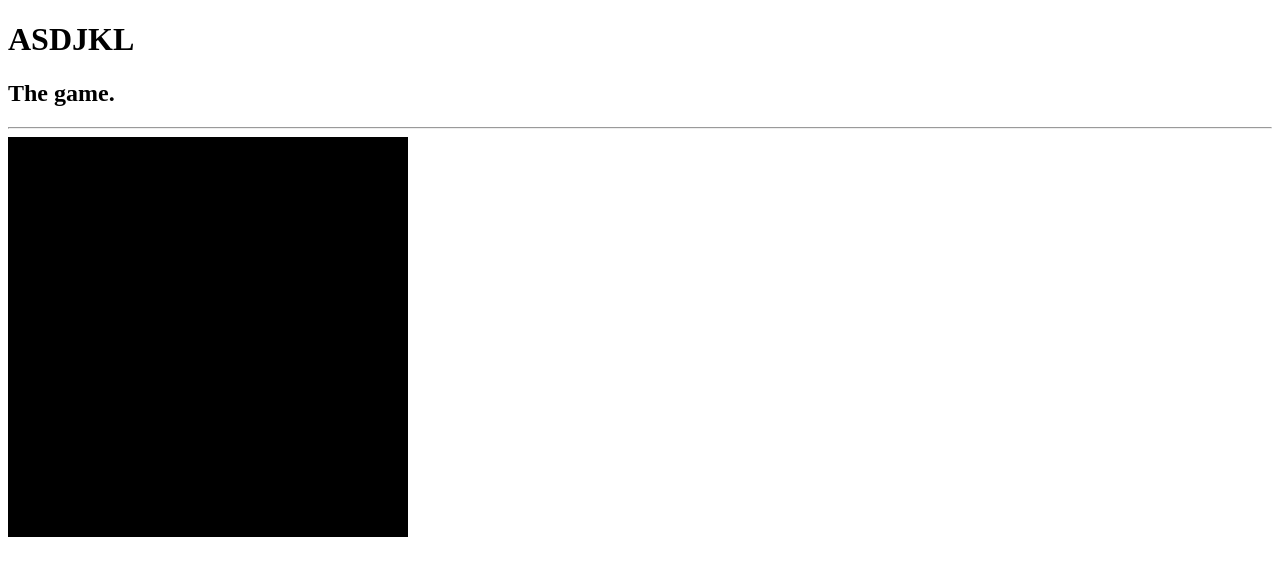
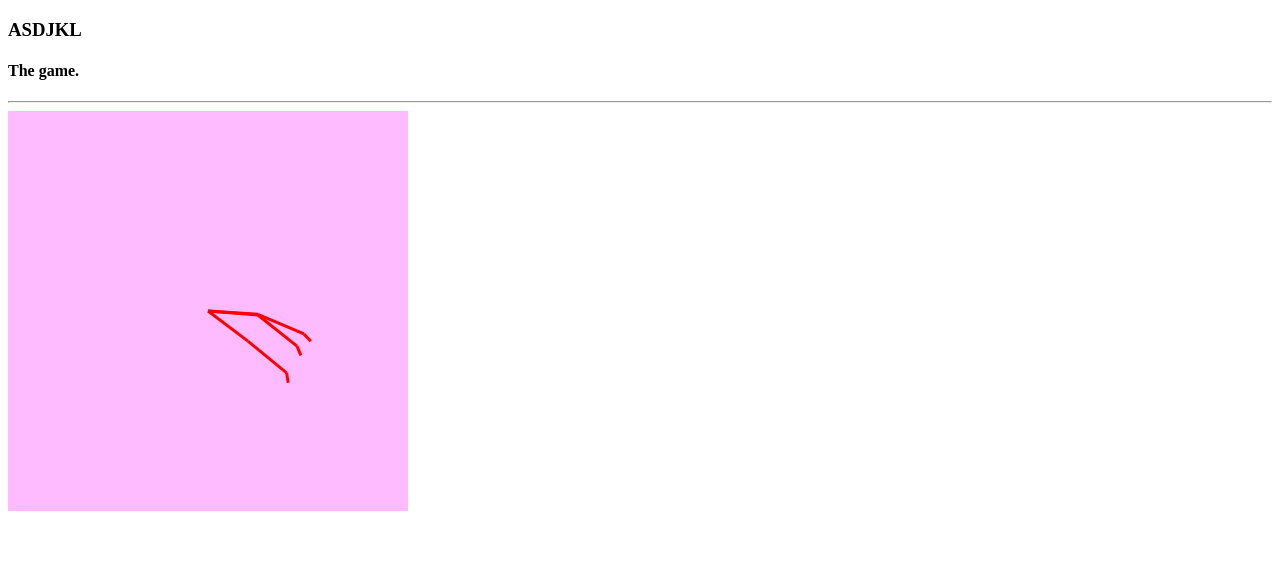
Before and after one commit to NiallBunting/asdjkl-game, a plain HTML site: page index.html in a window 1280 px wide. Drawn offline with Linux system fonts and the light colour scheme.

Commit message:
Getting basic kinematics working
The legs now have basic kinematics where they follow the position of
the leg part above it.

```diff
--- a/asdjkl/game.js
+++ b/asdjkl/game.js
@@ -30,7 +30,7 @@ var asdjkl = {
 		//Draw
 		this.p_ctx.clearRect(0, 0, this.p_canvas.width, this.p_canvas.height);
 
-		this.p_player.draw();
+		this.p_player.draw(this.p_canvas, this.p_ctx);
 
 		//this.p_ctx.fillStyle = '#900';
 		//this.p_ctx.beginPath();
--- a/asdjkl/leg.js
+++ b/asdjkl/leg.js
@@ -1,19 +1,21 @@
 var Leg = {
 
 	p_parent: null,
+	p_pos: 0,
 	p_x: 0,
 	p_y: 0,
 	p_length: 100,
 	p_angle: 0,
 
-	create: function(parent, x, y, length, angle){
+	create: function(parent, pos, x, y, length, angle){
 		var obj = Object.create(this);
-		obj.init(parent);
+		obj.init(parent, pos, x, y, length, angle);
 		return obj;
 	},
 
-	init: function(parent, x, y, length, angle){
+	init: function(parent, pos, x, y, length, angle){
 		this.p_parent = parent;
+		this.p_pos = pos;
 		this.p_x = x;
 		this.p_y = y;
 		this.p_length = length;
@@ -21,10 +23,66 @@ var Leg = {
 	},
 
 	update: function(){
+		if(this.p_pos < 1){
+		this.p_angle = this.p_angle + ((Math.random() - 0.5) * 0.1);
+		}
+	},
+
+	draw: function(canvas, ctx){
+		ctx.lineWidth = 3;
+		ctx.beginPath();
+		ctx.moveTo(this.getX(), this.getY());
+		ctx.lineTo(this.getEndX(), this.getEndY());
+		ctx.strokeStyle = "red";
+		ctx.stroke();
+	},
+
+	getX: function(){
+		var parentLeg = this.p_parent;
+
+		if(parentLeg != null){
+			return this.p_parent.getEndX();
+		}
+		return this.p_x;
 
 	},
 
-	draw: function(){
+	getY: function(){
+		var parentLeg = this.p_parent;
 
+		if(parentLeg != null){
+			return this.p_parent.getEndY();
+		}
+		return this.p_y;
+	},
+
+	getEndX: function(){
+		var parentLeg = this.p_parent;
+		var angle = this.p_angle;
+		while(parentLeg != null){
+		      angle = angle + parentLeg.getAngle();
+		      parentLeg = parentLeg.getParent();
+		}
+
+		return this.getX() + (Math.cos(angle) * this.p_length);
+	},
+
+	getEndY: function(){
+		var parentLeg = this.p_parent;
+		var angle = this.p_angle;
+		while(parentLeg != null){
+		      angle = angle + parentLeg.getAngle();
+		      parentLeg = parentLeg.getParent();
+		}
+
+		return this.getY() + (Math.sin(angle) * this.p_length);
+	},
+
+	getAngle: function(){
+		return this.p_angle;
+	},
+
+	getParent: function(){
+		return this.p_parent;
 	}
 };
--- a/asdjkl/player.js
+++ b/asdjkl/player.js
@@ -17,29 +17,31 @@ var Player = {
 				[[30], [31], [32]]
 			];
 
-		for(var i = 0; i < 2; i++){
-			for(var j = 0; j < 2; j++){
+		for(var i = 0; i < 3; i++){
+			for(var j = 0; j < 3; j++){
 				var parent = null;
 				if(j > 0){
 					parent = this.p_legs[i][j - 1];
 				}
-				this.p_legs[i][j] = Leg.create(parent, 0, 0, 100, 0);
+				var length = 50;
+				if(j == 2){length = 10};
+				this.p_legs[i][j] = Leg.create(parent, j, 200, 200, length, Math.random());
 			}
 		}
 	},
 
 	update: function(){
-		for(var i = 0; i < 2; i++){
-			for(var j = 0; j < 2; j++){
+		for(var i = 0; i < 3; i++){
+			for(var j = 0; j < 3; j++){
 				this.p_legs[i][j].update();
 			}
 		}
 	},
 
-	draw: function(){
-		for(var i = 0; i < 2; i++){
-			for(var j = 0; j < 2; j++){
-				this.p_legs[i][j].draw();
+	draw: function(canvas, ctx){
+		for(var i = 0; i < 3; i++){
+			for(var j = 0; j < 3; j++){
+				this.p_legs[i][j].draw(canvas, ctx);
 			}
 		}
 	}
--- a/index.css
+++ b/index.css
@@ -1,5 +1,5 @@
 canvas {
-	background:#000;
+	background:#fbf;
 	width: 400px;
 	height: 400px;
 }
--- a/index.html
+++ b/index.html
@@ -9,12 +9,12 @@
 	</head>
 <body onLoad="asdjkl.init()">
 
-	<h1>ASDJKL</h1>
-	<h2>The game.</h2>
+	<h3>ASDJKL</h3>
+	<h4>The game.</h4>
 
 	<hr>
 
-	<canvas id="asdjkl-canvas"></canvas>
+	<canvas id="asdjkl-canvas" width="400" height="400"></canvas>
 
 </body>
 </html>
```
